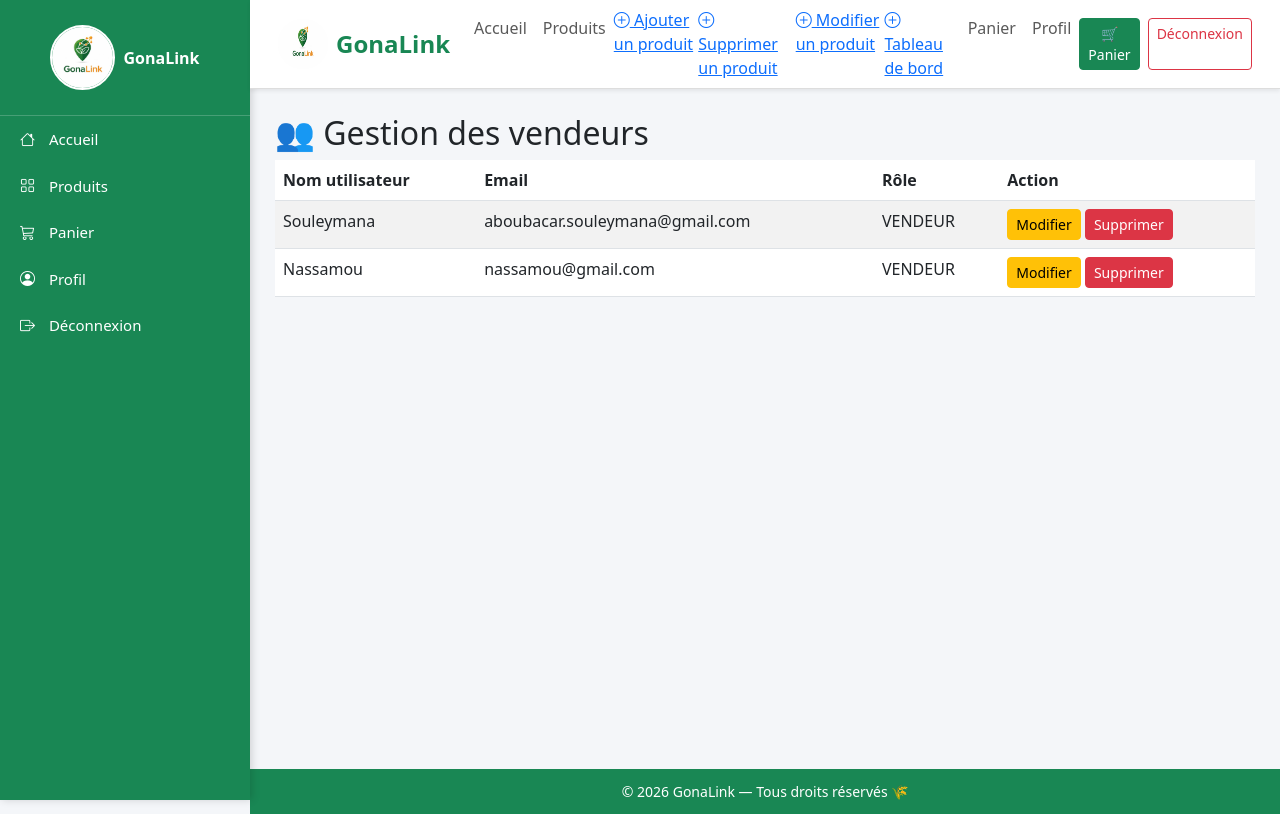
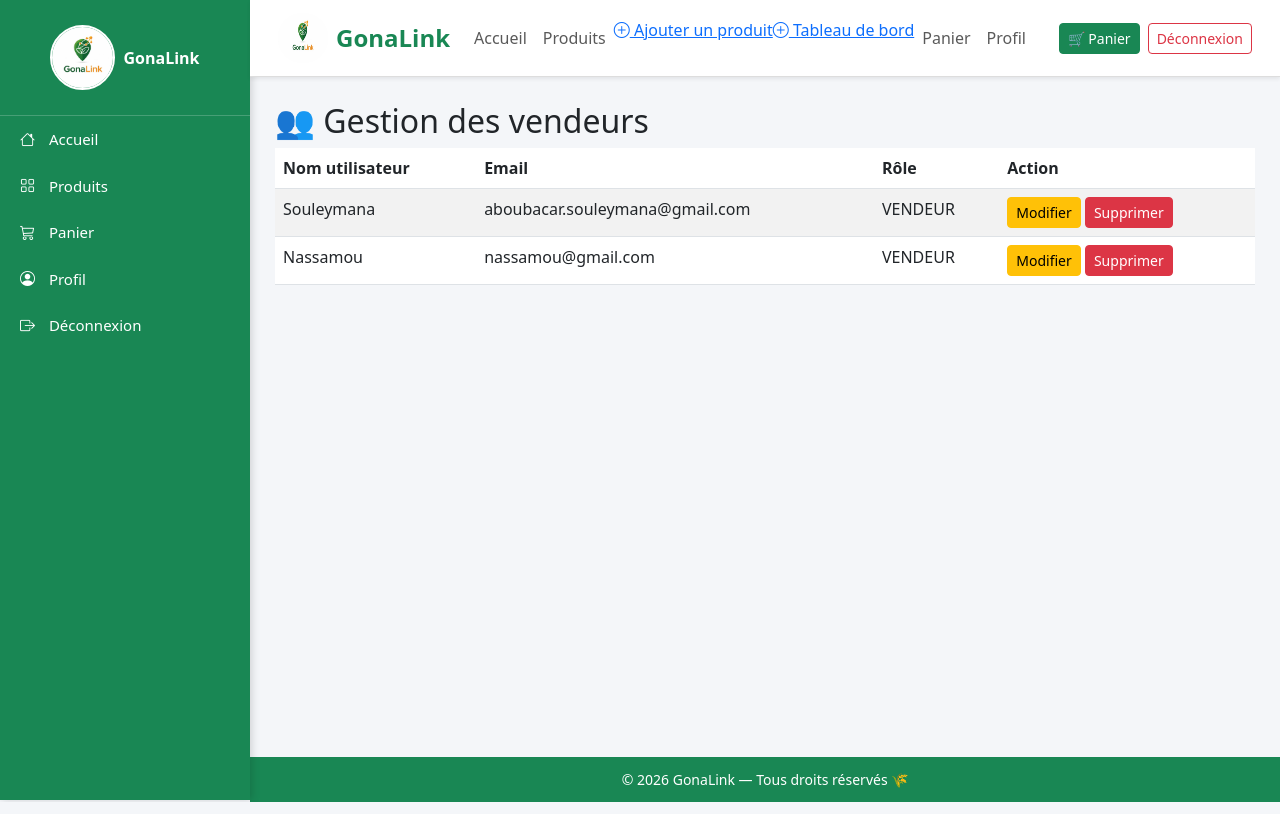
Before and after one commit to souleymane85/gonalink, a Django app: page /accounts/sellers/ in a window 1280 px wide. Run offline with Django 5.2, Linux system fonts and the light colour scheme; a user stored in the database is signed in; data comes from the database, SQL or seed files in the repository.

Commit message:
lien_supp

```diff
--- a/templates/base.html
+++ b/templates/base.html
@@ -229,12 +229,7 @@
 <a href="{% url 'product_create' %}">
     <i class="bi bi-plus-circle"></i> Ajouter un produit
 </a>
-<a href="{% url 'product_delete' %}">
-    <i class="bi bi-plus-circle"></i> Supprimer un produit
-</a>
-<a href="{% url 'product_update' %}">
-    <i class="bi bi-plus-circle"></i> Modifier un produit
-</a>
+
 <a href="{% url 'dashboard' %}">
     <i class="bi bi-plus-circle"></i> Tableau de bord
 </a>
```
